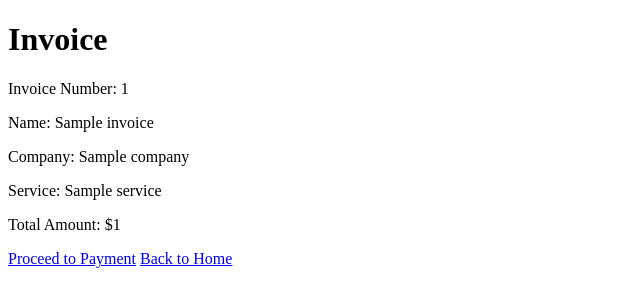
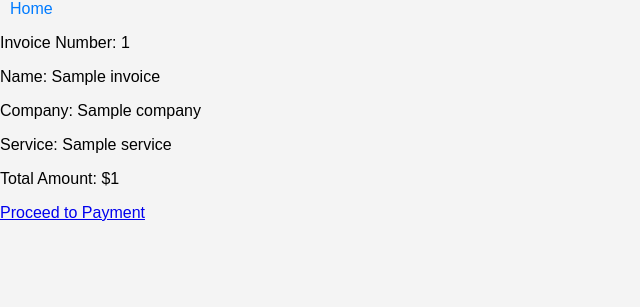
Before and after one commit to Quin-iPhone/FinalSetMedicApp, a Flask app: template templates/invoice.html in a window 1280 px wide. Shown: the top 307 px of the page, without its empty margins (0-640 px from the left). Run offline with Flask 2, Linux system fonts and the light colour scheme; the template is opened without the code that fills it: most values are stand-ins (such as "Sample title", 1, 10 or a date in 2020).

Commit message:
Update invoice.html

```diff
--- a/templates/invoice.html
+++ b/templates/invoice.html
@@ -4,15 +4,21 @@
     <meta charset="UTF-8">
     <meta name="viewport" content="width=device-width, initial-scale=1.0">
     <title>Invoice</title>
+    <link rel="stylesheet" href="{{ url_for('static', filename='css/styles.css') }}">
 </head>
-<body>
-    <h1>Invoice</h1>
+        <nav>
+            <a href="{{ url_for('index') }}">Home</a>
+        </nav>
+    </header>
+    <div class="container">
         <p>Invoice Number: {{ invoice.invoice_number }}</p>
         <p>Name: {{ invoice.name }}</p>
         <p>Company: {{ invoice.company }}</p>
         <p>Service: {{ invoice.service.name }}</p>
         <p>Total Amount: ${{ invoice.total_amount }}</p>
         <a href="{{ url_for('payment') }}">Proceed to Payment</a>
-    <a href="{{ url_for('index') }}">Back to Home</a>
+    </div>
+    <footer>
+    </footer>
 </body>
 </html>
```
Lines whose indentation alone changed are shown as unchanged.
